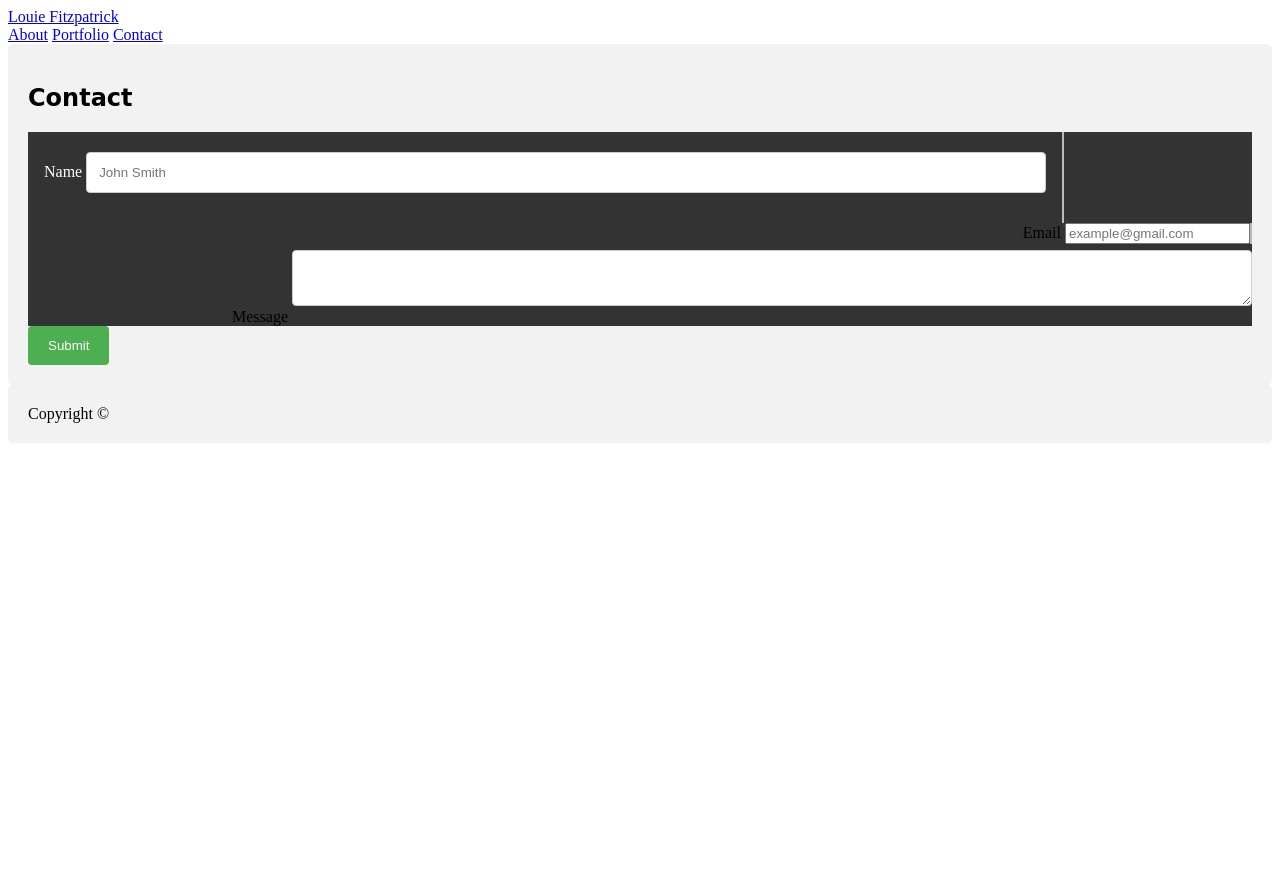
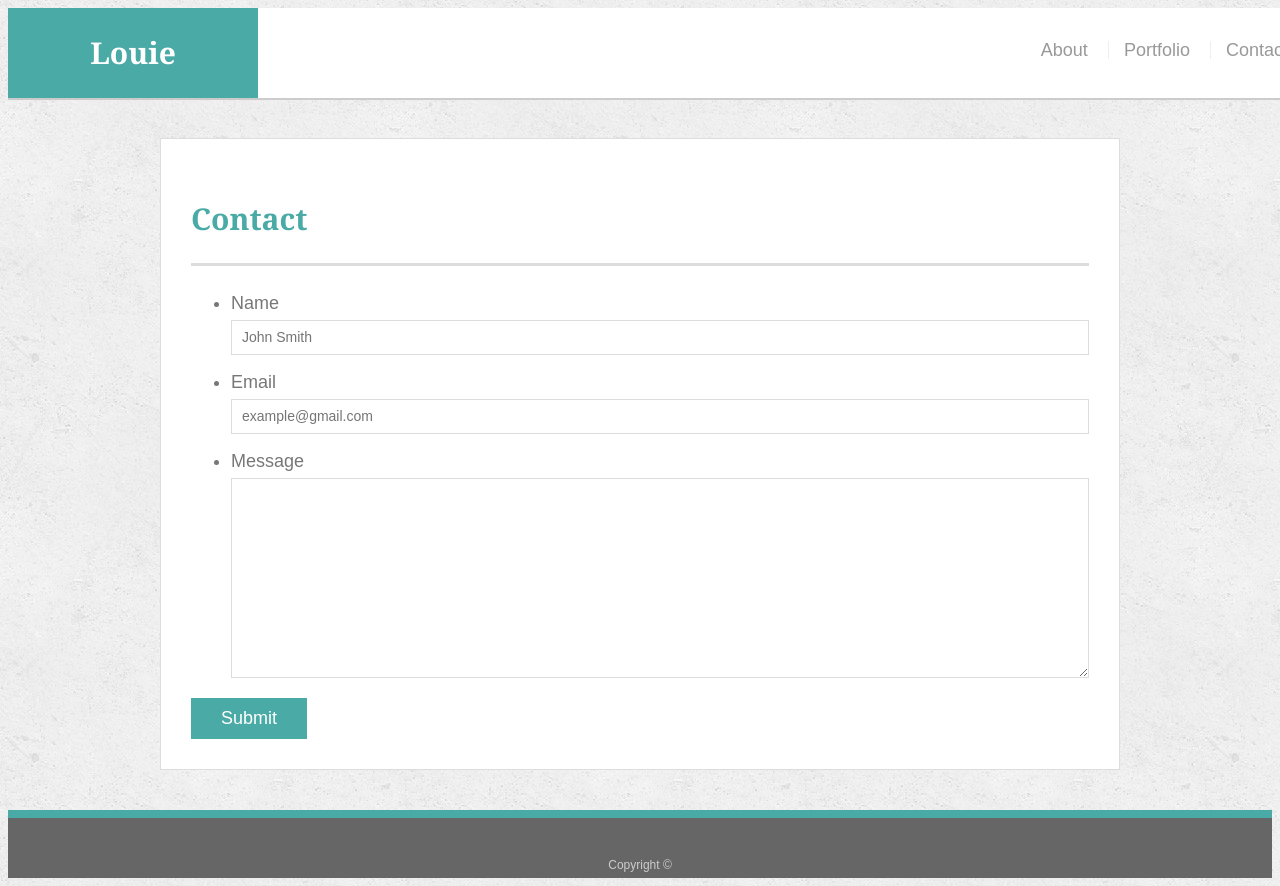
Before and after one commit to Fitzpa/Responsive-Portfolio, a plain HTML site: page contact.html in a window 1280 px wide. Before the commit the page ends 800 px from the top, so only its background shows below. Drawn offline with Linux system fonts and the light colour scheme.

Commit message:
css changes

```diff
--- a/assets/css/style.css
+++ b/assets/css/style.css
@@ -1,134 +1,221 @@
-.active {
-    background-color: grey;
-
+body {
+    font-family: Arial, "Helvetica Neue", Helvetica, sans-serif;
+    font-size: 18px;
+    line-height: 34px;
+    color: #777777;
+    background: url("../images/concrete_seamless.png");
   }
 
-li a:hover:not(.active) {
-    background-color: #111;
+  * {
+    box-sizing: border-box;
   }
 
-li a {
-    display: block;
-    color: white;
-    text-align: center;
-    padding: 14px 16px;
-    text-decoration: none;
+  /* general */
+
+  .container {
+    width: 100%;
+    max-width: 960px;
+    margin: 0 auto;
+    clear: both;
   }
 
-li:last-child {
-    border-right: none;
+  h1,
+  h2,
+  h3,
+  p {
+    margin-bottom: 20px;
   }
 
-ul {
-    list-style-type: none;
-    margin: 0;
-    padding: 0;
-    overflow: hidden;
-    background-color: #333;
+  p:last-child {
+    margin-bottom: 0;
   }
 
-li:first-child {
-    float: left;
-    display: block;
-    color: white;
-    text-align: center;
-    padding: 14px 16px;
-    text-decoration: none;
+  h1,
+  h2,
+  h3 {
+    font-family: Georgia, Times, "Times New Roman", serif;
+    font-weight: 700;
+    color: #4aaaa5;
   }
 
-li {
-    float: right;
-    border-right: 2px solid #bbb;
+  h1 {
+    padding-bottom: 20px;
+    font-size: 30px;
+    line-height: 49px;
+    border-bottom: 3px solid #dddddd;
   }
 
-
-
-
-img {
-    float: left;
-    padding: 15px;
-    max-width: 400px;
+  h2,
+  h3 {
+    font-size: 22px;
   }
 
-#secondRow {
-    float: left;
+  /* header */
+
+  #masthead {
+    position: fixed;
+    z-index: 99;
+    width: 100%;
+    margin: 0 0 30px;
+    overflow: auto;
+    color: #ffffff;
+    background: #ffffff;
+    border-bottom: 2px solid #cccccc;
   }
 
-
-h1 {
-    font-family: 'Patua One', cursive;
+  #logo {
+    float: left;
+    width: 250px;
+    height: 90px;
+    font-family: Georgia, Times, "Times New Roman", serif;
+    font-size: 30px;
+    font-weight: 700;
+    line-height: 90px;
+    color: #ffffff;
+    text-align: center;
+    text-decoration: none;
+    background: #4aaaa5;
   }
 
-
-p {
-    font-family: 'Roboto', sans-serif;
-    font-size: 20px;
-    line-height: 30px;
-    padding-right: 15px;
-    padding-left: 15px;
-    width: 940px;
-}
-.fit-picture {
-    width: 400px;
+  nav {
+    float: right;
+    margin-top: 25px;
   }
 
-
-
-#container {
-    border-color: #111;
-    border-width: 1px;
-    margin: auto;
-    width: 960px;
-    background-color: #ffffff;
-}
-body {
-    background-image: url(assets/images/white-waves.png);
+  nav a {
+    display: inline-block;
+    padding-left: 15px;
+    margin-left: 15px;
+    line-height: 18px;
+    color: #999;
+    text-decoration: none;
+    border-left: 1px solid #efefef;
   }
 
-input[type=text], select, textarea {
-    width: 960px;
-    padding: 12px;
-    border: 1px solid #ccc;
-    border-radius: 4px;
-    box-sizing: border-box;
-    margin-top: 6px;
-    margin-bottom: 16px;
-    resize: vertical
+  nav a:first-child {
+    border-left: 0 none;
   }
 
+  /* footer */
+
+  footer {
+    padding: 30px 0;
+    clear: both;
+    font-size: 12px;
+    color: #ffffff;
+    color: #cccccc;
+    text-align: center;
+    background: #666666;
+    border-top: 8px solid #4aaaa5;
+    height: 50px;
+  }
+
+  h3, h2 {
+    padding-bottom: 20px;
+    margin-bottom: 15px;
+    line-height: 22px;
+    border-bottom: 2px solid #eeeeee;
+  }
+
+  /* main */
+
+  #main-container {
+    padding-top: 130px;
+    min-height: calc(100vh - 70px);
+  }
+
+  .main-section {
+    float: left;
+    width: 100%;
+    max-width: 960px;
+    padding: 30px;
+    margin: 0 0 40px;
+    background: #ffffff;
+    border: 1px solid #dddddd;
+  }
+
+  /* portfolio page */
+
+  .work {
+    position: relative;
+    float: left;
+    width: 274px;
+    margin: 20px 0 25px;
+    overflow: auto;
+  }
+
+  .work:nth-child(even) {
+    margin-right: 40px;
+  }
+
+  .work img {
+    width: 100%;
+    border: 0 none;
+    opacity: 0.8;
+  }
+
+  .work h3 {
+    position: absolute;
+    bottom: 20px;
+    width: 100%;
+    padding: 15px;
+    margin-bottom: 0;
+    font-weight: 300;
+    line-height: 30px;
+    color: #ffffff;
+    text-align: center;
+    background: #4aaaa5;
+    border-bottom: 0;
+  }
+
+  .auth-image {
+    float: left;
+    width: 200px;
+    height: auto;
+    margin-top: 10px;
+    margin-right: 25px;
+  }
+
+  /* contact page */
+
+  #contact-form ul {
+    margin-bottom: 20px;
+  }
+
+  #contact-form li {
+    margin-bottom: 10px;
+  }
+
+  label,
+  input[type=text],
+  input[type=email],
+  textarea {
+    display: block;
+    width: 100%;
+  }
+
+  input[type=text],
+  input[type=email],
+  textarea {
+    height: 35px;
+    padding: 0 10px;
+    font-size: 14px;
+    border: 1px solid #dddddd;
+  }
+
+  textarea {
+    height: 200px;
+  }
 
   input[type=submit] {
-    background-color: #4CAF50;
-    color: white;
-    padding: 12px 20px;
-    border: none;
-    border-radius: 4px;
+    padding: 10px 30px;
+    font-size: 18px;
+    color: #ffffff;
     cursor: pointer;
+    background: #4aaaa5;
+    border: 0 none;
   }
 
-
-  input[type=submit]:hover {
-    background-color: #45a049;
-  }
-
-
-  .container {
-    border-radius: 5px;
-    background-color: #f2f2f2;
-    padding: 20px;
-  }
-
-#cntc {
-    width: 960px;
-    margin: auto;
-    background-color: #ffffff;
-}
-
-#port {
-    width: 960px;
-    margin: auto;
-    background-color: #ffffff;
-}
 
 /*for mobile*/
 @media screen and (max-width: 640px) {
```
Lines whose indentation alone changed are shown as unchanged.
